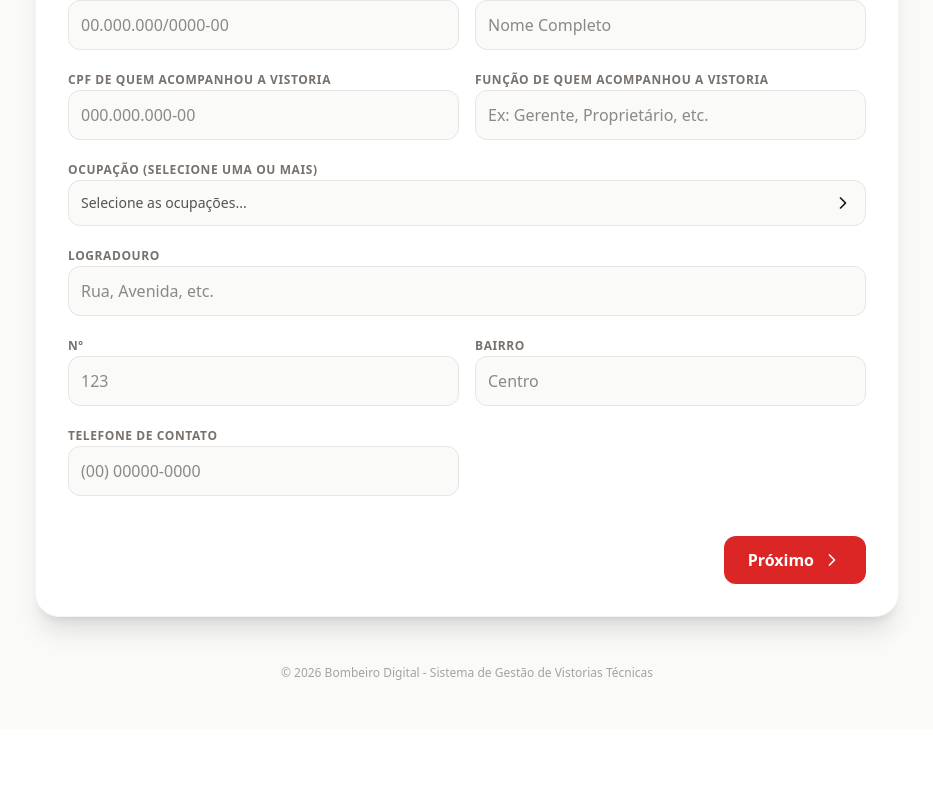
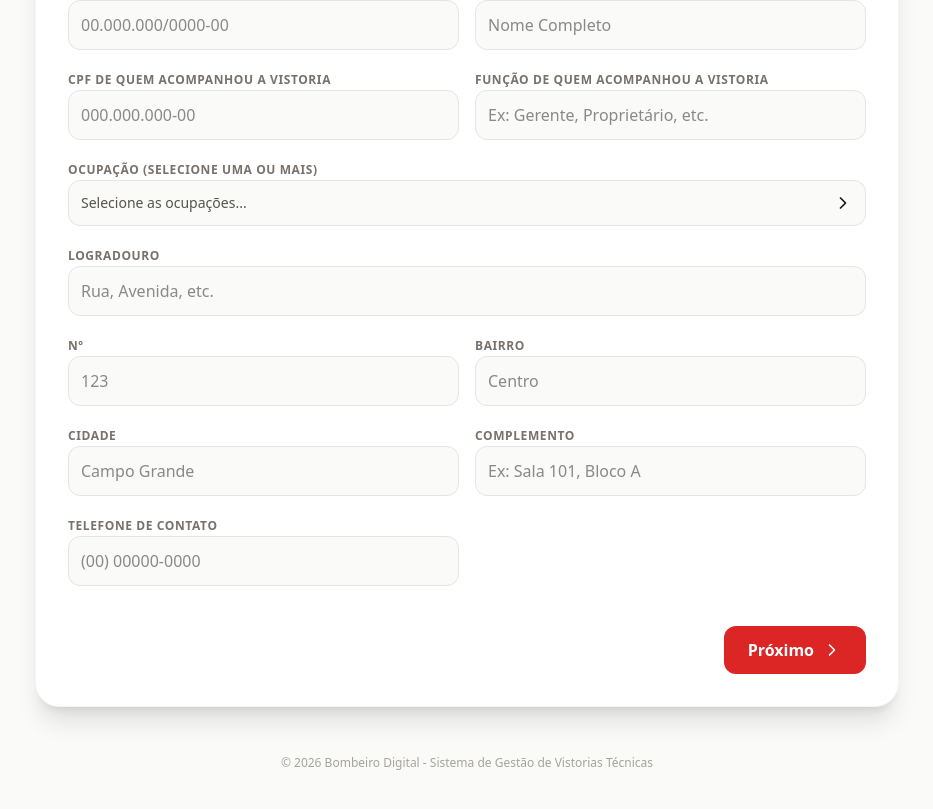
Before and after one commit to SISNOTFCG/SISNOT, a React (Vite) app: page / in a window 1280 px wide. Shown: the part 665-1474 px from the top of the page, without its empty margins (173-1106 px from the left). Before the commit the page ends 1394 px from the top, so only its background shows below. Built offline with nearby package versions, Linux system fonts and the light colour scheme.

Commit message:
feat(company): Add complement field to company address
Introduced a new 'complement' field to the company address structure in both the application state and type definitions. This allows for more detailed address information to be captured.

```diff
--- a/src/App.tsx
+++ b/src/App.tsx
@@ -39,7 +39,7 @@ export default function App() {
     preNumber: '',
     notificationNumber: '',
     deadlineDays: 30,
-    company: { name: '', cnpj: '', street: '', number: '', neighborhood: '', city: '', address: '', phone: '', occupation: [], pscip: '', accompaniedBy: '', accompaniedByCPF: '', accompaniedByFunction: '' },
+    company: { name: '', cnpj: '', street: '', number: '', neighborhood: '', city: '', complement: '', address: '', phone: '', occupation: [], pscip: '', accompaniedBy: '', accompaniedByCPF: '', accompaniedByFunction: '' },
     irregularities: [],
     responsible: { name: '', email: '@', cpf: '' },
     inspectors: [{ name: '', rank: '', registration: '' }],
@@ -472,7 +472,7 @@ export default function App() {
       preNumber: '',
       notificationNumber: '',
       deadlineDays: 30,
-      company: { name: '', cnpj: '', pscip: '', street: '', number: '', neighborhood: '', city: '', address: '', phone: '', occupation: [], accompaniedBy: '', accompaniedByCPF: '', accompaniedByFunction: '' },
+      company: { name: '', cnpj: '', pscip: '', street: '', number: '', neighborhood: '', city: '', complement: '', address: '', phone: '', occupation: [], accompaniedBy: '', accompaniedByCPF: '', accompaniedByFunction: '' },
       irregularities: [],
       responsible: { name: '', email: '@', cpf: '' },
       inspectors: [{ name: '', rank: '', registration: '' }],
@@ -765,6 +765,26 @@ export default function App() {
                         onChange={(e) => updateNestedField('company', 'neighborhood', e.target.value)}
                         className="w-full p-3 bg-stone-50 border border-stone-200 rounded-xl focus:ring-2 focus:ring-red-500 outline-none"
                         placeholder="Centro"
+                      />
+                    </div>
+                    <div className="space-y-2">
+                      <label className="text-xs font-bold text-stone-500 uppercase tracking-wider">Cidade</label>
+                      <input
+                        type="text"
+                        value={formData.company?.city}
+                        onChange={(e) => updateNestedField('company', 'city', e.target.value)}
+                        className="w-full p-3 bg-stone-50 border border-stone-200 rounded-xl focus:ring-2 focus:ring-red-500 outline-none"
+                        placeholder="Campo Grande"
+                      />
+                    </div>
+                    <div className="space-y-2">
+                      <label className="text-xs font-bold text-stone-500 uppercase tracking-wider">Complemento</label>
+                      <input
+                        type="text"
+                        value={formData.company?.complement}
+                        onChange={(e) => updateNestedField('company', 'complement', e.target.value)}
+                        className="w-full p-3 bg-stone-50 border border-stone-200 rounded-xl focus:ring-2 focus:ring-red-500 outline-none"
+                        placeholder="Ex: Sala 101, Bloco A"
                       />
                     </div>
                     <div className="space-y-2">
@@ -1174,7 +1194,12 @@ export default function App() {
                             </div>
                             <div className="col-span-2 flex border-b border-stone-100 pb-1" style={{ borderBottomColor: '#f5f5f4' }}>
                               <span className="font-black uppercase w-32 text-black" style={{ color: '#000000' }}>Endereço:</span>
-                              <span className="font-bold text-black" style={{ color: '#000000' }}>{formData.company?.street}, {formData.company?.number} - {formData.company?.neighborhood}</span>
+                              <span className="font-bold text-black" style={{ color: '#000000' }}>
+                                {formData.company?.street}, {formData.company?.number}
+                                {formData.company?.complement && ` - ${formData.company.complement}`}
+                                 - {formData.company?.neighborhood}
+                                {formData.company?.city && ` - ${formData.company.city}`}
+                              </span>
                             </div>
                             <div className="flex border-b border-stone-100 pb-1" style={{ borderBottomColor: '#f5f5f4' }}>
                               <span className="font-black uppercase w-32 text-black" style={{ color: '#000000' }}>Telefone:</span>
--- a/src/types.ts
+++ b/src/types.ts
@@ -7,6 +7,7 @@ export interface CompanyData {
   number: string;
   neighborhood: string;
   city: string;
+  complement: string;
   address: string;
   phone: string;
   occupation: string[];
```
